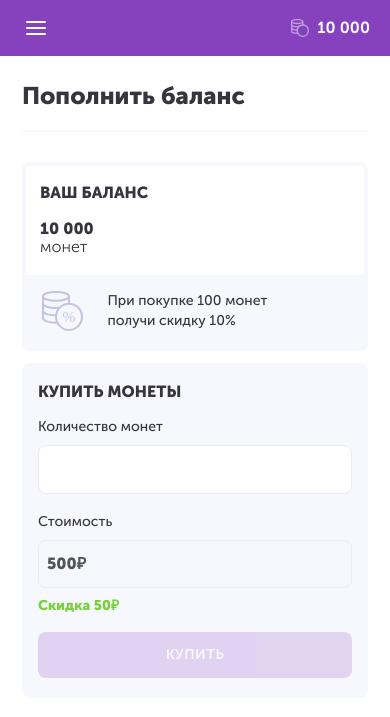
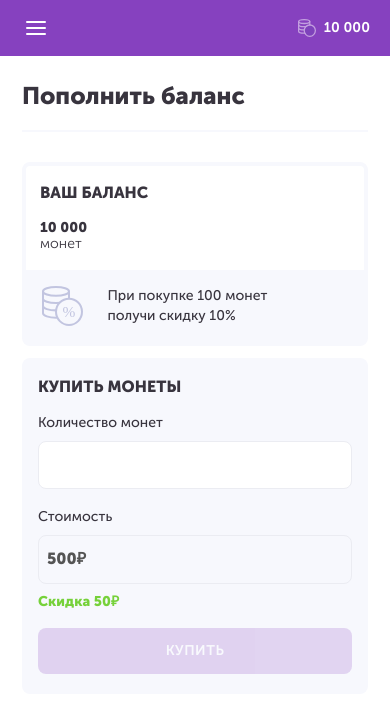
Before and after one commit to kaptn3/instaboom, a Jekyll site: the page built from up-balance.html, in a window 390 px wide. Shown: the top 717 px of the page. Built offline with Jekyll 4.4.1, drawn with Linux system fonts in a browser that asks for light colours.

Commit message:
Fix font-size in mobile

```diff
--- a/_sass/base/reset.scss
+++ b/_sass/base/reset.scss
@@ -54,3 +54,9 @@
 textarea:focus {
   outline: none;
 }
+
+@media (max-width: 768px) {
+  html {
+    font-size: 14px;
+  }
+}
--- a/_sass/components/profile/my-profile.scss
+++ b/_sass/components/profile/my-profile.scss
@@ -9,6 +9,7 @@
     width: 48px;
     height: 48px;
   }
+
   &__login {
     display: block;
     font-weight: 900;
@@ -16,6 +17,7 @@
     border-radius: 100%;
     margin-bottom: 12px;
   }
+
   &__logout {
     text-transform: uppercase;
     color: var(--main);
@@ -27,3 +29,12 @@
     }
   }
 }
+
+@media (max-width: 768px) {
+  .my-profile {
+    &__login {
+      font-size: 14px;
+      margin-bottom: 6px;
+    }
+  }
+}
--- a/_sass/components/up-balance/up-balance.scss
+++ b/_sass/components/up-balance/up-balance.scss
@@ -126,11 +126,14 @@
 
     &__discount {
       padding: 16px;
-      font-size: 14px;
     }
 
     &__image {
       height: 40px;
+    }
+
+    &__inner > span.h2 {
+      font-size: 14px;
     }
   }
 
```
